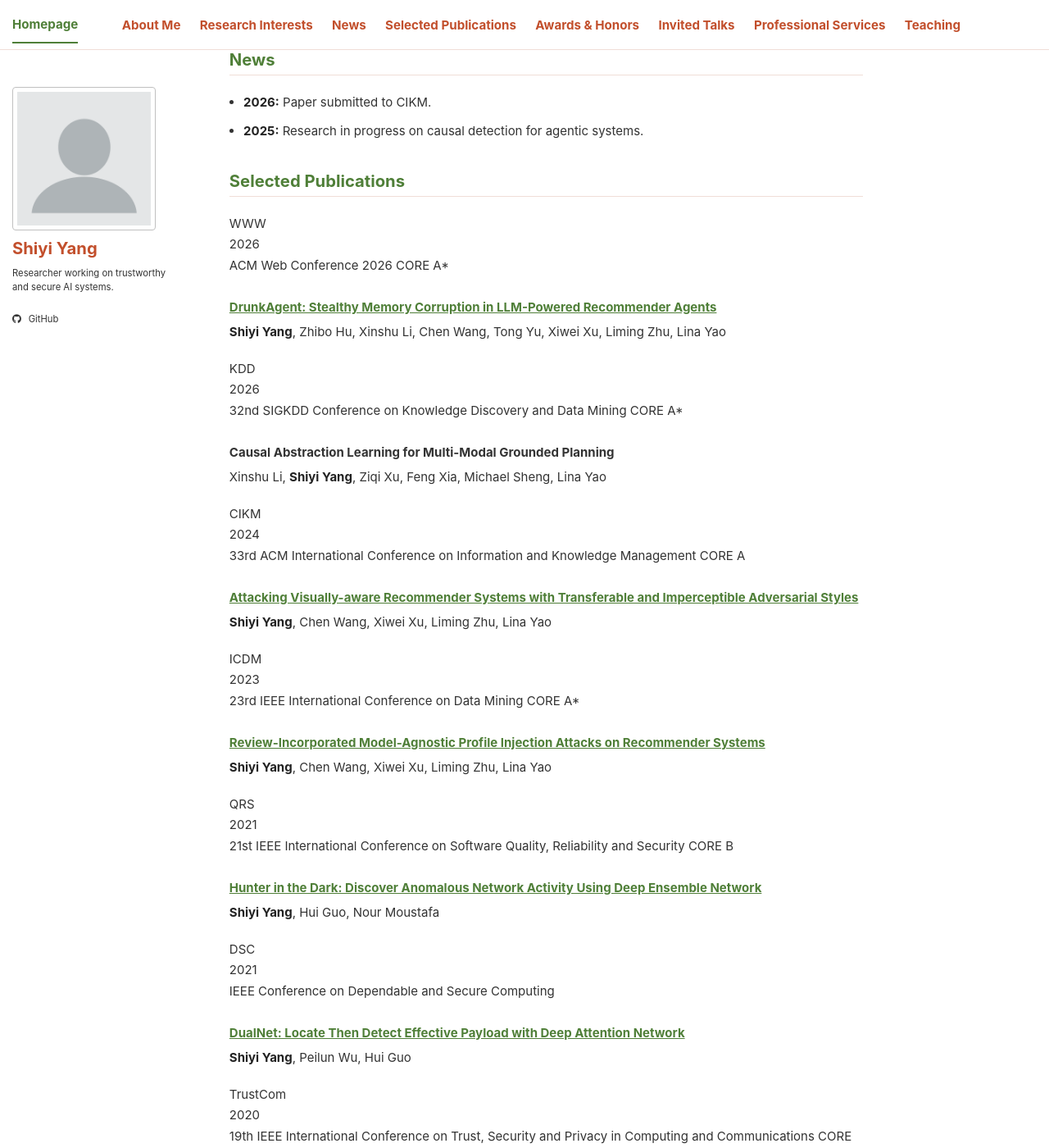
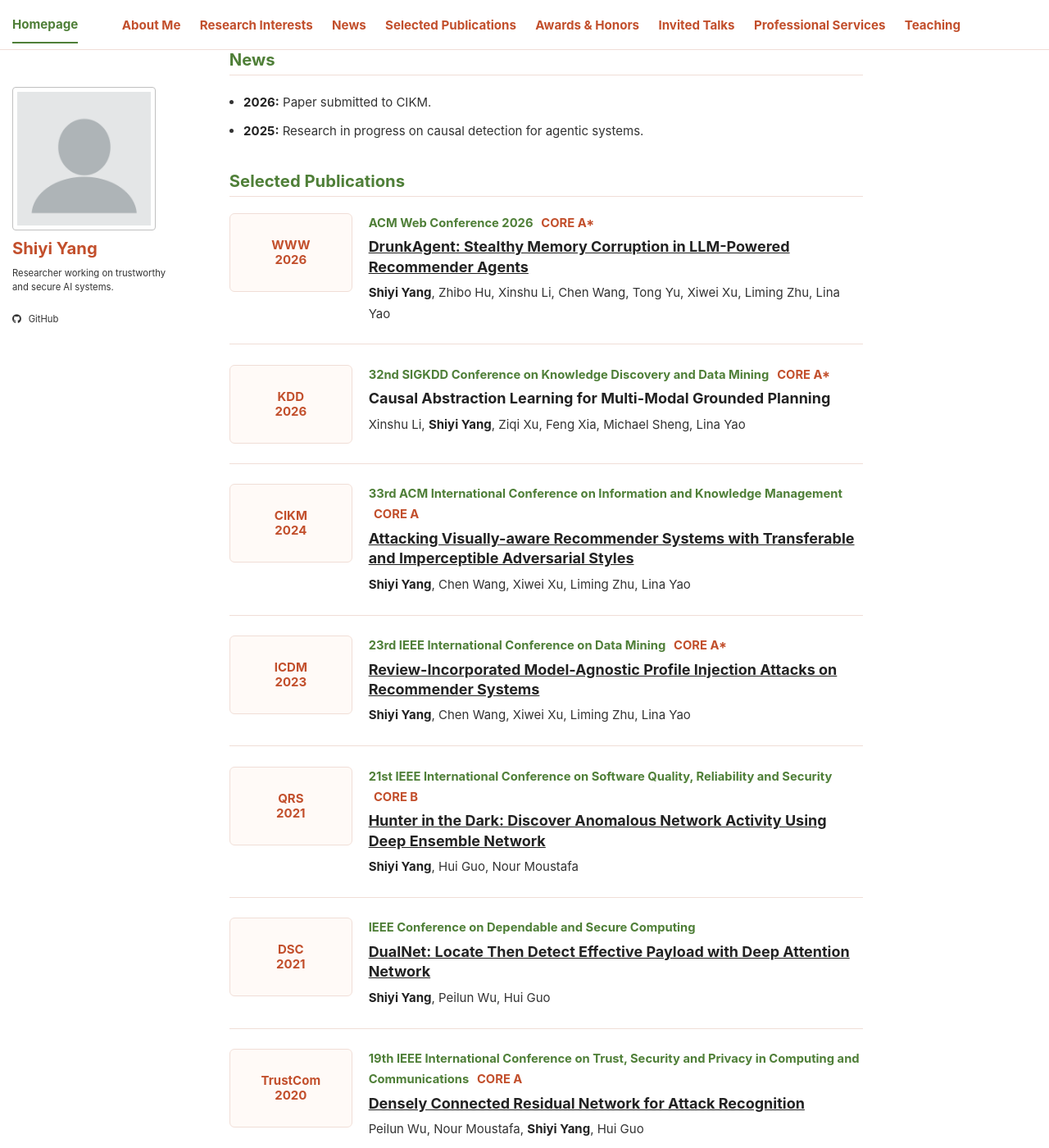
Before and after one commit to shiyiyang-ai/shiyiyang-ai.github.io, a Jekyll site: the page built from _pages/about.md, in a window 1280 px wide and 1400 px high, scrolled down 622 px. Shown: the whole window at 82% size. Built offline with Jekyll 4.4.1, drawn with Linux system fonts in a browser that asks for light colours; a script bundle is joined from its source files by our own code; library files that are not in the unit come from our copies.

Commit message:
Style selected publications cards

```diff
--- a/assets/css/main.scss
+++ b/assets/css/main.scss
@@ -161,6 +161,71 @@ body {
   margin-bottom: 0.65em;
 }
 
+.publication-list {
+  display: grid;
+  gap: 1.35rem;
+  margin-top: 1rem;
+}
+
+.publication-item {
+  display: grid;
+  grid-template-columns: 150px minmax(0, 1fr);
+  gap: 1.1rem;
+  align-items: start;
+  padding-bottom: 1.35rem;
+  border-bottom: 1px solid #f0ded7;
+}
+
+.publication-item:last-child {
+  border-bottom: 0;
+}
+
+.publication-thumb {
+  display: grid;
+  place-items: center;
+  min-height: 96px;
+  border: 1px solid #f0ded7;
+  border-radius: 6px;
+  background: #fffaf7;
+  color: #c24f2c;
+  font-weight: 700;
+  line-height: 1.2;
+  text-align: center;
+}
+
+.publication-body h3 {
+  margin: 0.1rem 0 0.35rem;
+  font-size: 1rem;
+  line-height: 1.35;
+  color: #222222;
+}
+
+.publication-body h3 a {
+  color: #222222;
+}
+
+.publication-body h3 a:hover {
+  color: #4f7f38;
+}
+
+.publication-body p {
+  margin: 0;
+}
+
+.publication-venue {
+  margin-bottom: 0.25rem;
+  color: #4f7f38;
+  font-size: 0.82rem;
+  font-weight: 700;
+  letter-spacing: 0;
+}
+
+.publication-venue span {
+  display: inline-block;
+  margin-left: 0.35rem;
+  color: #c24f2c;
+}
+
 .author__avatar img {
   border-radius: 4px;
 }
@@ -179,3 +244,13 @@ body {
 .page__footer {
   display: none;
 }
+
+@media (max-width: 600px) {
+  .publication-item {
+    grid-template-columns: 1fr;
+  }
+
+  .publication-thumb {
+    min-height: 84px;
+  }
+}
```
